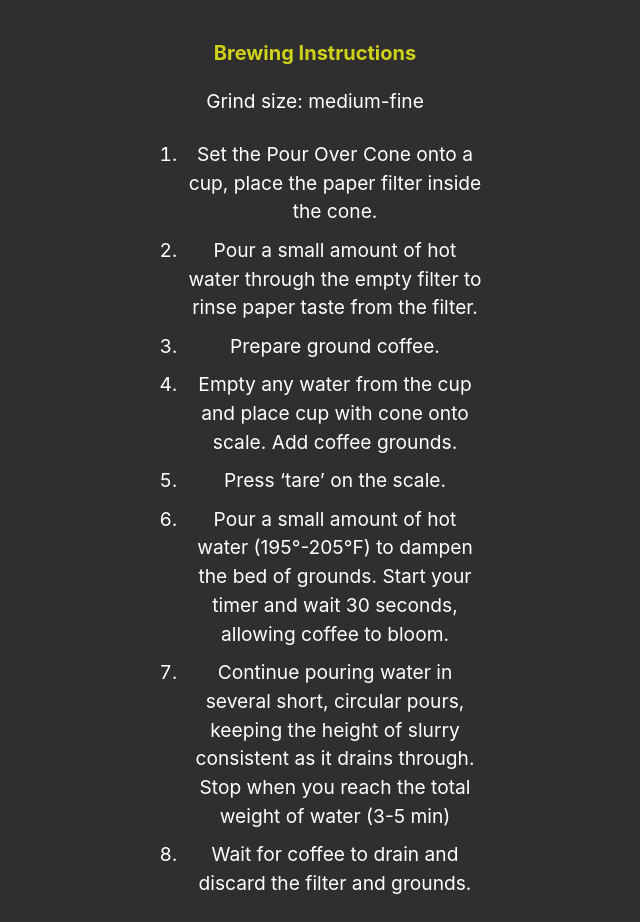
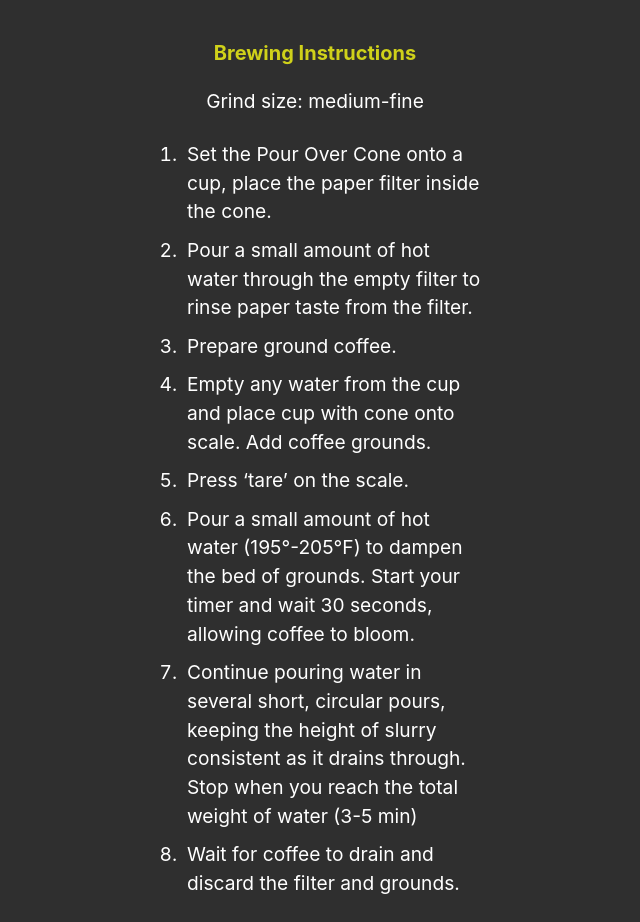
Before and after one commit to rtviner/brew-ratio, a React (Create React App) app: page / in a window 1280 px wide. Shown: the part 760-1682 px from the top of the page, without its empty margins (325-965 px from the left). Built offline with nearby package versions, Linux system fonts and the light colour scheme.

Commit message:
left align list items

```diff
--- a/src/App.css
+++ b/src/App.css
@@ -234,12 +234,14 @@ button#saveSettings {
 	margin: 0 auto;
 	width: 100%;
   max-width: 18em;
+  /*make max-width 36em for larger screens?*/
   line-height: 150%;
   font-size: 1.2rem;
 }
 
 li {
 	padding: .25em;
+	text-align: left;
 }
 
 @media screen and (min-width: 440px) {
```
